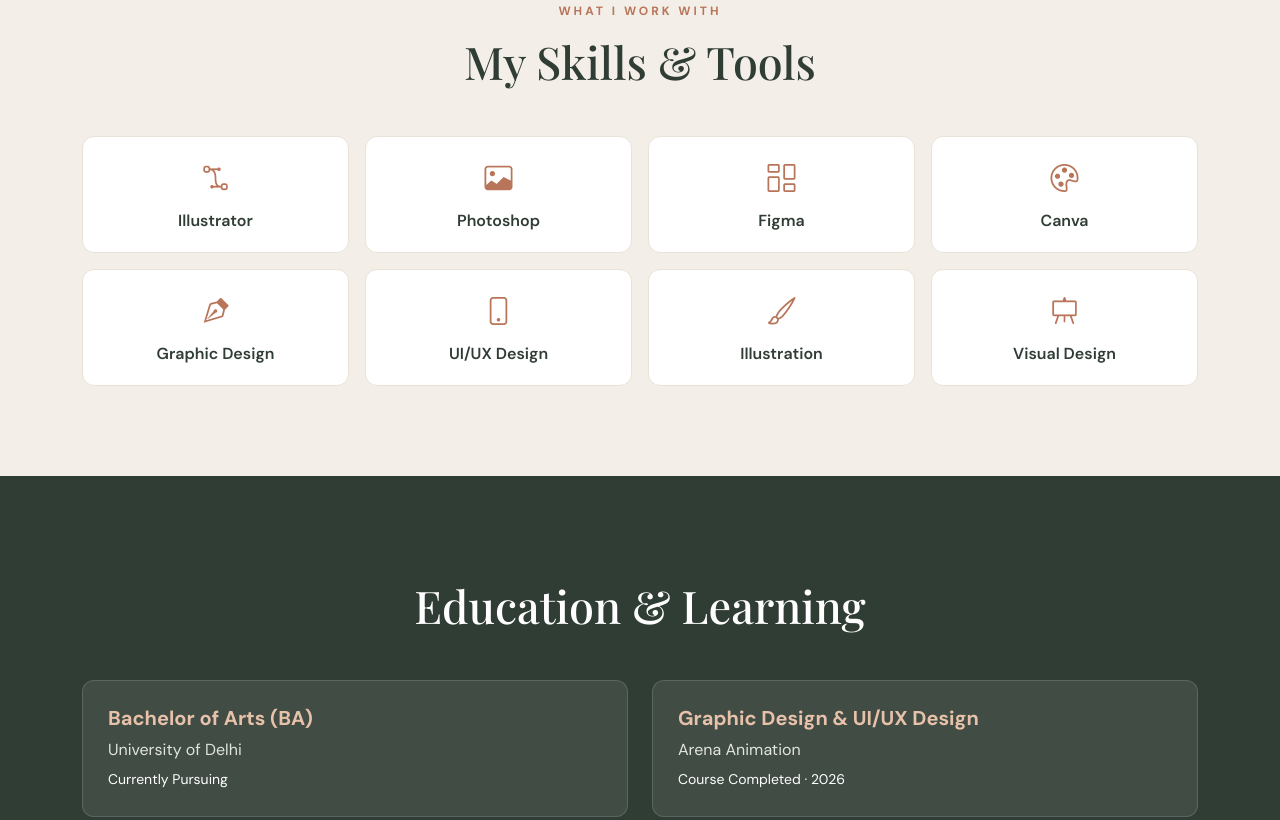
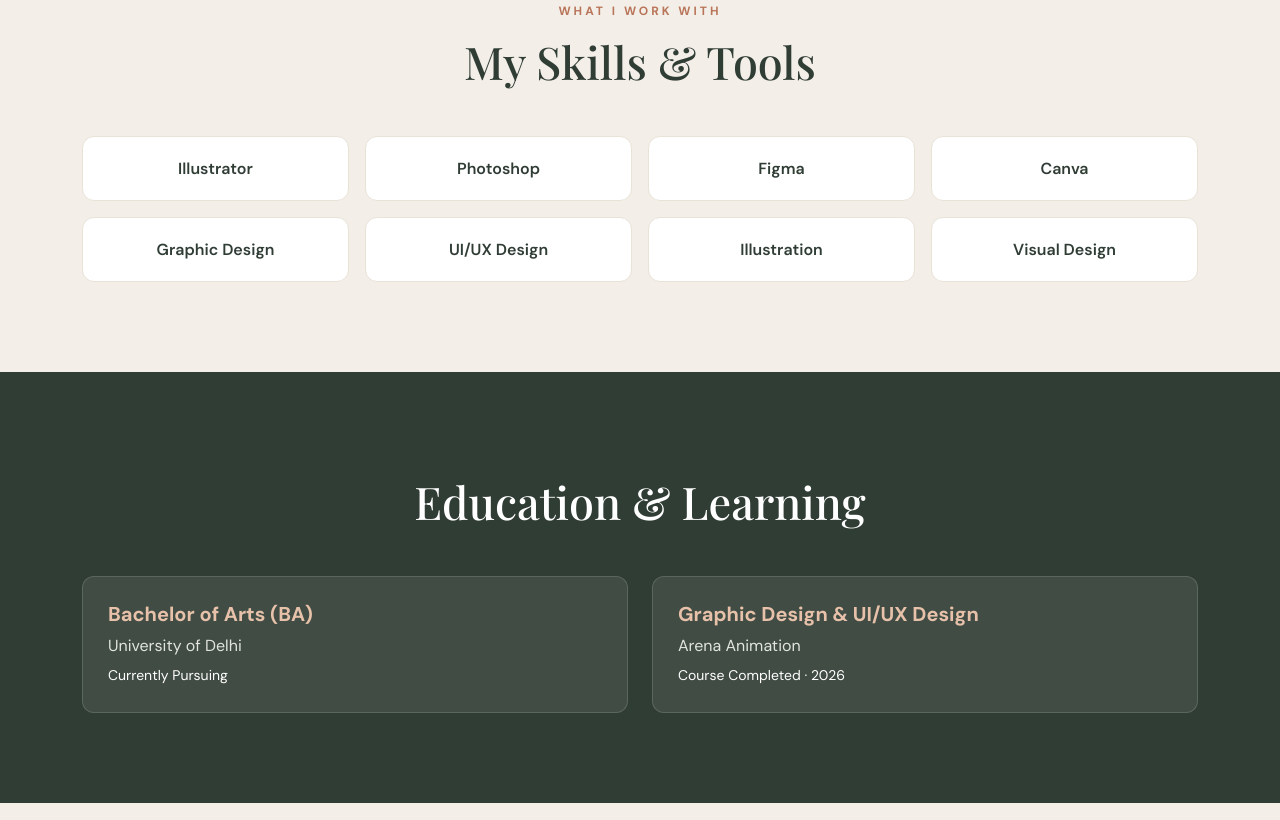
Before and after one commit to Ishika1077/myweb, a plain HTML site: page index.html in a window 1280 px wide. Shown: the part 1379-2199 px from the top of the page. Drawn offline with nearby package versions, Linux system fonts and the light colour scheme.

Commit message:
Update index.html

```diff
--- a/index.html
+++ b/index.html
@@ -616,28 +616,28 @@ footer p {
 
     <div class="row g-3">
       <div class="col-6 col-md-3 reveal">
-        <div class="skill-box"><i class="bi bi-bezier2"></i><h6>Illustrator</h6></div>
+        <div class="skill-box"><h6>Illustrator</h6></div>
       </div>
       <div class="col-6 col-md-3 reveal">
-        <div class="skill-box"><i class="bi bi-image"></i><h6>Photoshop</h6></div>
+        <div class="skill-box"><h6>Photoshop</h6></div>
       </div>
       <div class="col-6 col-md-3 reveal">
-        <div class="skill-box"><i class="bi bi-columns-gap"></i><h6>Figma</h6></div>
+        <div class="skill-box"><h6>Figma</h6></div>
       </div>
       <div class="col-6 col-md-3 reveal">
-        <div class="skill-box"><i class="bi bi-palette"></i><h6>Canva</h6></div>
+        <div class="skill-box"><h6>Canva</h6></div>
       </div>
       <div class="col-6 col-md-3 reveal">
-        <div class="skill-box"><i class="bi bi-vector-pen"></i><h6>Graphic Design</h6></div>
+        <div class="skill-box"><h6>Graphic Design</h6></div>
       </div>
       <div class="col-6 col-md-3 reveal">
-        <div class="skill-box"><i class="bi bi-phone"></i><h6>UI/UX Design</h6></div>
+        <div class="skill-box"><h6>UI/UX Design</h6></div>
       </div>
       <div class="col-6 col-md-3 reveal">
-        <div class="skill-box"><i class="bi bi-brush"></i><h6>Illustration</h6></div>
+        <div class="skill-box"><h6>Illustration</h6></div>
       </div>
       <div class="col-6 col-md-3 reveal">
-        <div class="skill-box"><i class="bi bi-easel"></i><h6>Visual Design</h6></div>
+        <div class="skill-box"><h6>Visual Design</h6></div>
       </div>
     </div>
   </div>
```
